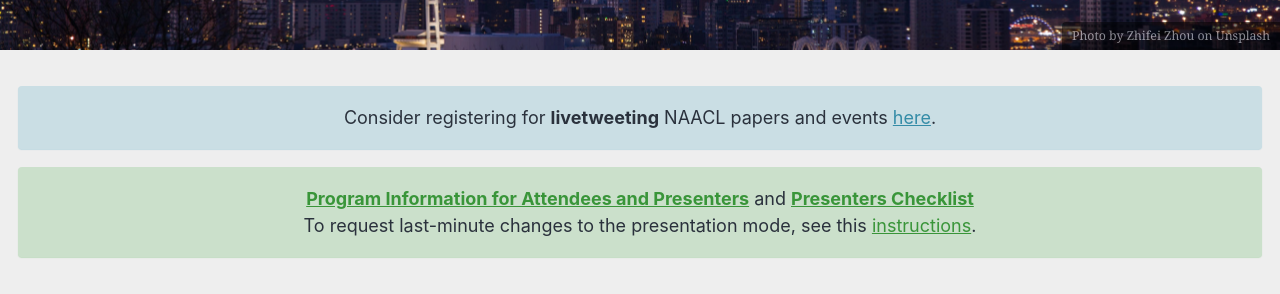
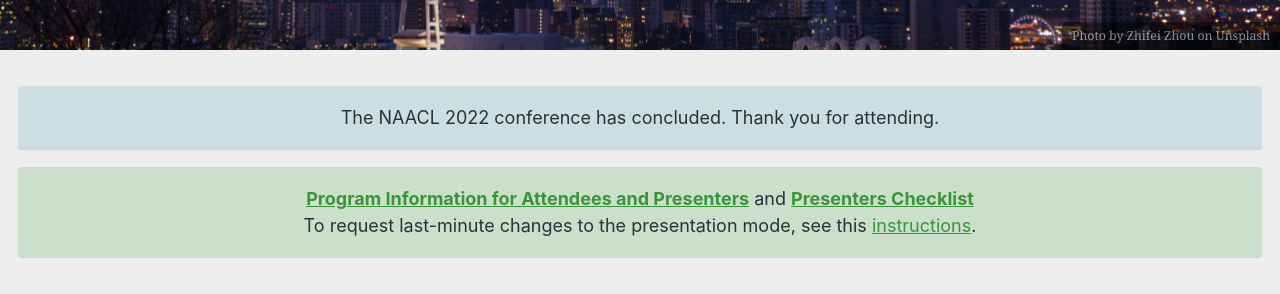
Before and after one commit to naacl-org/naacl-2022-website, a Jekyll site: the page built from _pages/home.md, in a window 1280 px wide. Shown: the part 353-647 px from the top of the page. Built offline with Jekyll 4.4.1, drawn with Linux system fonts in a browser that asks for light colours; cached includes are drawn as plain includes; comment, search, counter and statistics services are not loaded.

```diff
--- a/_pages/home.md
+++ b/_pages/home.md
@@ -9,7 +9,7 @@ excerpt: "**Hybrid**: Seattle, Washington + Online"
 secondary_excerpt: "July 10--15, 2022"
 ---
 
-Consider registering for **livetweeting** NAACL papers and events [here](https://docs.google.com/forms/d/e/1FAIpQLSetyJ6dhtC_7oEOqHdE7mwzzoG3g_lQfWKYQJ0csEbv3QPzfw/viewform).
+The NAACL 2022 conference has concluded. Thank you for attending.
 {: .text-center .notice--info}
 
 **[Program Information for Attendees and Presenters](/blog/information-for-attendees-and-presenters/)** and **[Presenters Checklist](/blog/presenters-checklist/)**<br>
```
Also changed, not shown: _pages/registration.md (+1 -1 lines).
